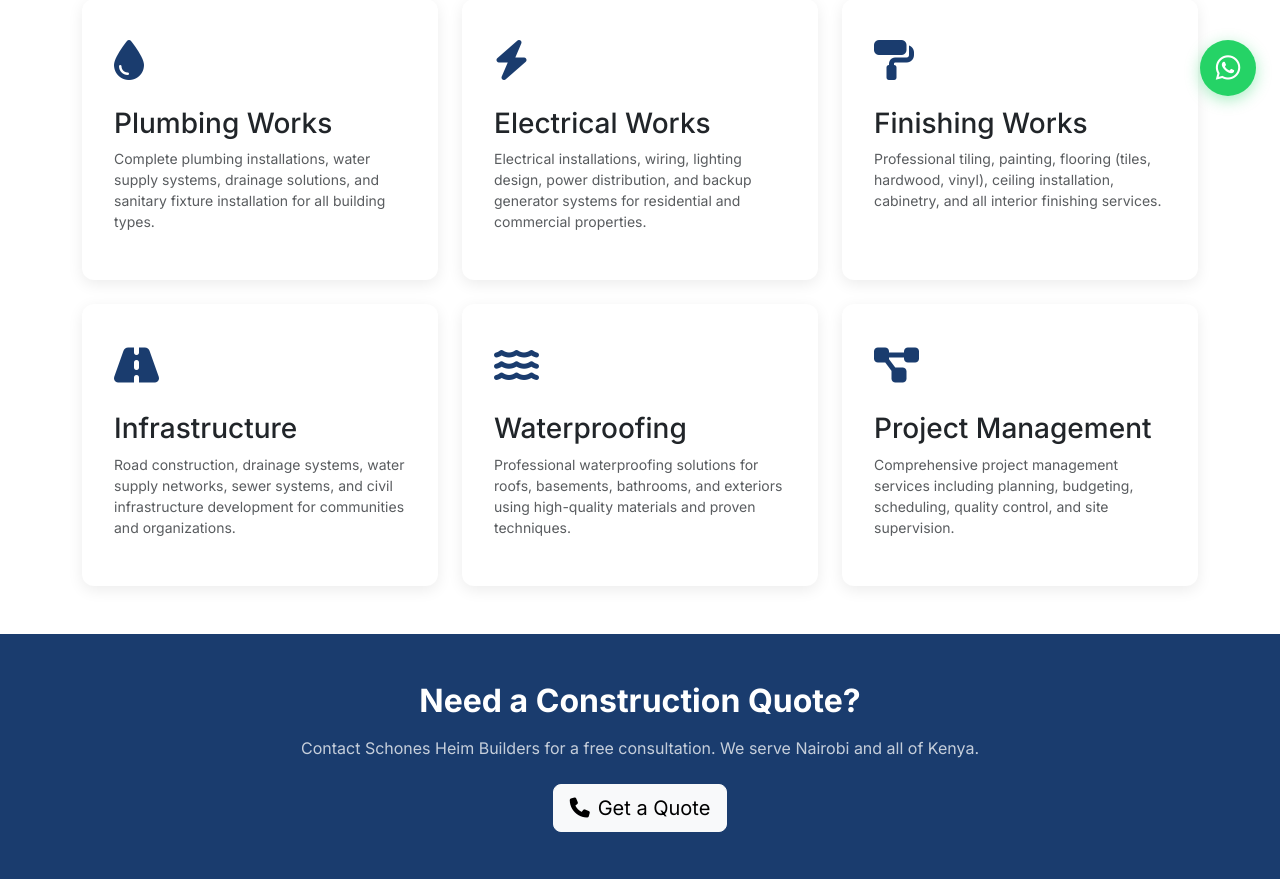
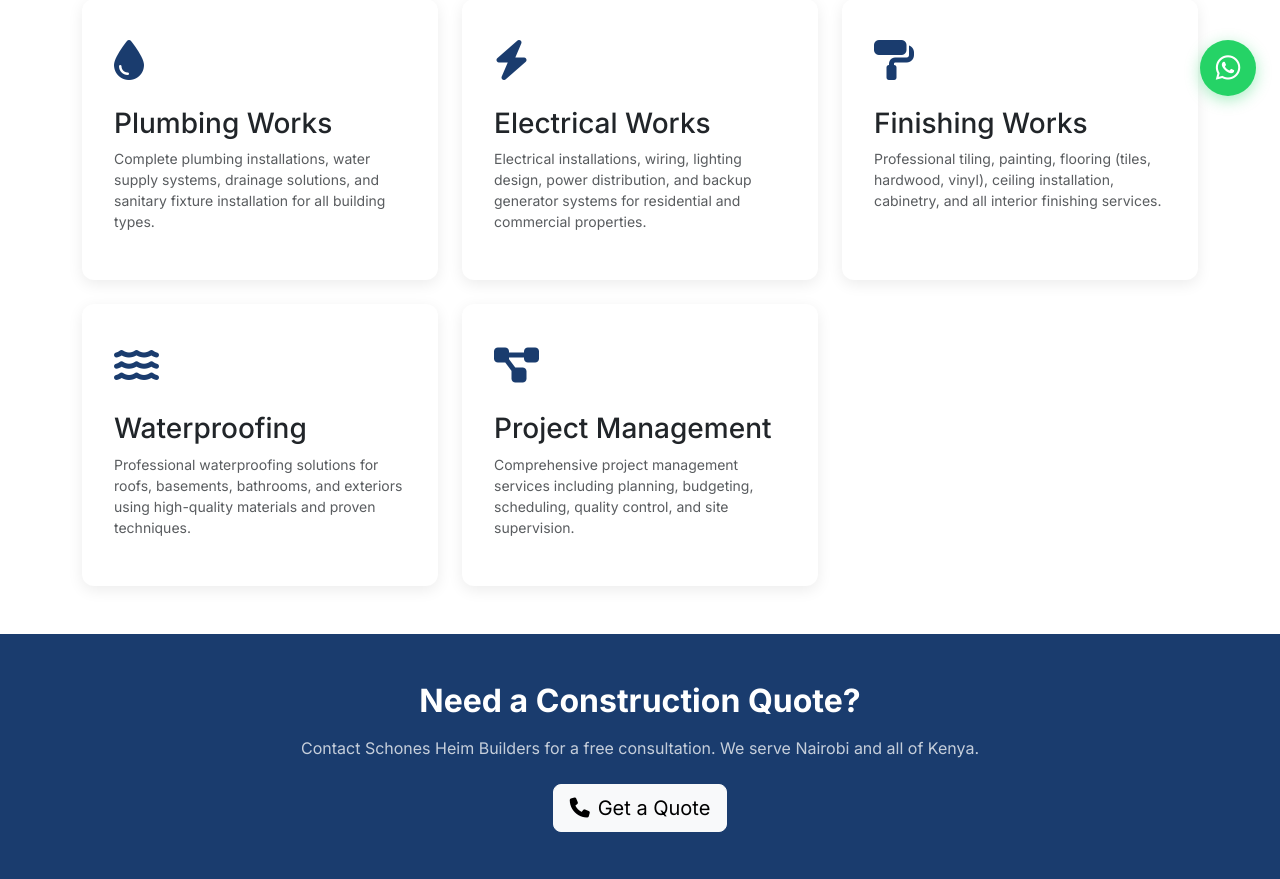
Before and after one commit to mbuguam443/schones-heim-construction, a Django app: template templates/public/services.html in a window 1280 px wide. Shown: the part 680-1559 px from the top of the page. Run offline with Django 3.2, Linux system fonts and the light colour scheme; the template is opened without the code that fills it, so the values that code supplies are empty.

Commit message:
Remove Infrastructure service card

```diff
--- a/templates/public/services.html
+++ b/templates/public/services.html
@@ -84,15 +84,6 @@
       <div class="col-md-6 col-lg-4" itemscope itemtype="https://schema.org/Service">
         <div class="card service-card">
           <div class="card-body">
-            <div class="service-icon"><i class="fas fa-road" aria-hidden="true"></i></div>
-            <h3 itemprop="name">Infrastructure</h3>
-            <p class="text-muted small" itemprop="description">Road construction, drainage systems, water supply networks, sewer systems, and civil infrastructure development for communities and organizations.</p>
-          </div>
-        </div>
-      </div>
-      <div class="col-md-6 col-lg-4" itemscope itemtype="https://schema.org/Service">
-        <div class="card service-card">
-          <div class="card-body">
             <div class="service-icon"><i class="fas fa-water" aria-hidden="true"></i></div>
             <h3 itemprop="name">Waterproofing</h3>
             <p class="text-muted small" itemprop="description">Professional waterproofing solutions for roofs, basements, bathrooms, and exteriors using high-quality materials and proven techniques.</p>
```
